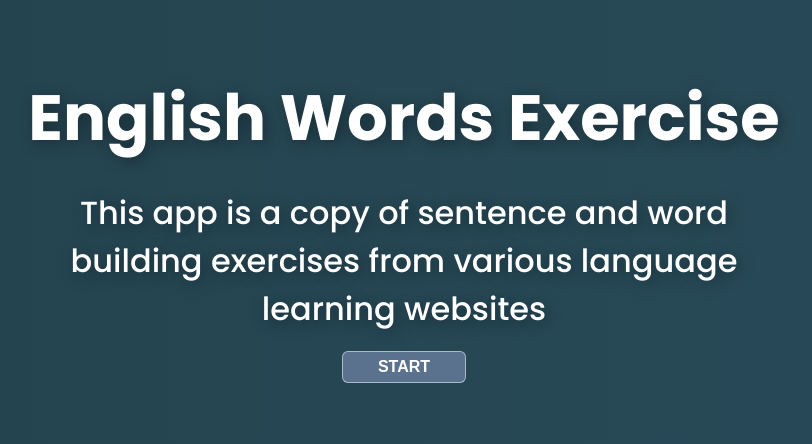
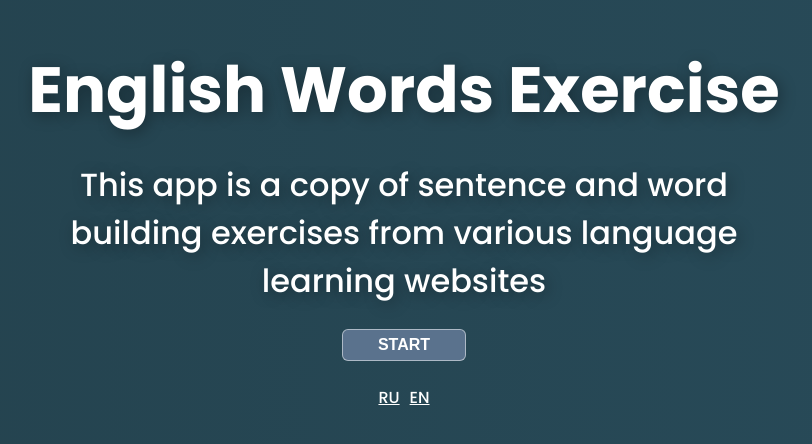
Before and after one commit to blurryfacebeat/EnglishWordsExercise, a Nuxt app: page /index in a window 1280 px wide. Shown: the part 174-618 px from the top of the page, without its empty margins (236-1048 px from the left). Built offline with nearby package versions, Linux system fonts and the light colour scheme.

Commit message:
feat: Add i18n configuration, locale switcher component, messages for landing page

```diff
--- /dev/null
+++ b/components/index-page/index-page-decorate-circle.vue
@@ -0,0 +1,51 @@
+<template>
+  <div ref="decorateCircleRef" class="landing-page__decorate-circle" />
+</template>
+
+<script lang="ts" setup>
+import { Ref } from 'vue';
+
+const decorateCircleRef: Ref<HTMLDivElement> = ref(null);
+const mouseMoveHandlerDispose: Ref<Function> = ref(null);
+const decorateCircleSize: Ref<string> = ref('100px');
+
+const mouseMoveHandlerWithDispose = () => {
+  const handlerFunction = (event: MouseEvent) => {
+    window.requestAnimationFrame(() => {
+      if (!decorateCircleRef.value.style.opacity) decorateCircleRef.value.style.opacity = '1';
+
+      decorateCircleRef.value.style.top = `${event.clientY - parseInt(decorateCircleSize.value, 10) / 2}px`;
+      decorateCircleRef.value.style.left = `${event.clientX - parseInt(decorateCircleSize.value, 10) / 2}px`;
+    });
+  };
+
+  document.addEventListener('mousemove', handlerFunction);
+
+  return () => document.removeEventListener('mousemove', handlerFunction);
+};
+
+onMounted(() => {
+  mouseMoveHandlerDispose.value = mouseMoveHandlerWithDispose();
+});
+
+onBeforeUnmount(() => {
+  mouseMoveHandlerDispose.value();
+});
+</script>
+
+<style lang="scss" scoped>
+.landing-page__decorate-circle {
+  position: absolute;
+  top: 0;
+  left: 0;
+  width: v-bind(decorateCircleSize);
+  height: v-bind(decorateCircleSize);
+  z-index: 1;
+
+  box-shadow: 0 0 100px 100px var(--blue-opacity-0-15);
+  background-color: var(--blue-opacity-0-15);
+  opacity: 0;
+  border-radius: 100%;
+  @include defaultTransition(all);
+}
+</style>
--- /dev/null
+++ b/components/index-page/index-page-locale-switcher.vue
@@ -0,0 +1,61 @@
+<template>
+  <div class="landing-page__locale-switcher">
+    <NuxtLink
+      v-for="[key, value] in Object.entries(I18N_LOCALE)"
+      :key="value"
+      :to="switchLocalePath(value)"
+      class="locale-switcher__item"
+      active-class="locale-switcher__item_active"
+    >
+      {{ key }}
+    </NuxtLink>
+  </div>
+</template>
+
+<script lang="ts" setup>
+import { I18N_LOCALE } from '~/i18n/i18n.types';
+
+const switchLocalePath = useSwitchLocalePath();
+</script>
+
+<style lang="scss" scoped>
+.landing-page__locale-switcher {
+  display: flex;
+  align-items: center;
+  justify-content: center;
+  gap: 10px;
+
+  .locale-switcher__item {
+    text-decoration: underline;
+    font-weight: var(--fw-meduim);
+    font-size: var(--fz-medium);
+
+    @include defaultTransition(all);
+
+    &_active {
+      opacity: 0.3;
+      cursor: default;
+
+      @media (any-hover: hover) {
+        &:hover {
+          opacity: 0.3 !important;
+        }
+      }
+
+      &:active {
+        opacity: 0.3 !important;
+      }
+    }
+
+    @media (any-hover: hover) {
+      &:hover {
+        opacity: 0.7;
+      }
+    }
+
+    &:active {
+      opacity: 0.5;
+    }
+  }
+}
+</style>
--- /dev/null
+++ b/i18n/en/index-page/index-page.ts
@@ -0,0 +1,4 @@
+export const enIndexPageMessages = {
+  titleMessage: 'This app is a copy of sentence and word building exercises from various language learning websites',
+  startButtonMessage: 'Start',
+};
--- /dev/null
+++ b/i18n/en/index.ts
@@ -0,0 +1,5 @@
+import { enIndexPageMessages } from '~/i18n/en/index-page/index-page';
+
+export const enMessages = {
+  index: enIndexPageMessages,
+};
--- /dev/null
+++ b/i18n/i18n.config.ts
@@ -0,0 +1,12 @@
+import { enMessages } from '~/i18n/en';
+import { ruMessages } from '~/i18n/ru';
+import { I18N_LOCALE } from '~/i18n/i18n.types';
+
+export default defineI18nConfig((nuxt) => ({
+  legacy: false,
+  locale: I18N_LOCALE.EN,
+  messages: {
+    en: enMessages,
+    ru: ruMessages,
+  },
+}));
--- /dev/null
+++ b/i18n/i18n.types.ts
@@ -0,0 +1,4 @@
+export enum I18N_LOCALE {
+  RU = 'ru',
+  EN = 'en',
+}
--- /dev/null
+++ b/i18n/ru/index-page/index.page.ts
@@ -0,0 +1,5 @@
+export const ruIndexPageMessages = {
+  titleMessage:
+    'Это приложение является копией упражнений по построению предложений и слов с различных веб-сайтов по изучению языков',
+  startButtonMessage: 'Начать',
+};
--- /dev/null
+++ b/i18n/ru/index.ts
@@ -0,0 +1,5 @@
+import { ruIndexPageMessages } from '~/i18n/ru/index-page/index.page';
+
+export const ruMessages = {
+  index: ruIndexPageMessages,
+};
--- a/nuxt.config.ts
+++ b/nuxt.config.ts
@@ -1,4 +1,6 @@
 // https://nuxt.com/docs/api/configuration/nuxt-config
+import { I18N_LOCALE } from './i18n/i18n.types';
+
 export default defineNuxtConfig({
   css: ['@/assets/styles/main.scss'],
 
@@ -27,4 +29,14 @@ export default defineNuxtConfig({
       },
     },
   },
+
+  pinia: {
+    autoImports: [['defineStore', 'definePiniaStore']],
+  },
+
+  i18n: {
+    locales: Object.values(I18N_LOCALE),
+    defaultLocale: I18N_LOCALE.EN,
+    vueI18n: './i18n/i18n.config.ts',
+  },
 });
--- a/pages/index/index.vue
+++ b/pages/index/index.vue
@@ -1,48 +1,32 @@
 <template>
   <div class="landing-page">
-    <div ref="decorateCircleRef" class="landing-page__decorate-circle" />
+    <index-page-decorate-circle />
 
     <div class="landing-page__wrapper">
       <h1 class="landing-page__title title-shadow">English Words Exercise</h1>
 
       <h3 class="landing-page__sub-title title-shadow">
-        This app is a copy of sentence and word building exercises from various language learning websites
+        {{ $t('index.titleMessage') }}
       </h3>
 
-      <base-button @click="$router.push('/sentence-page')" width="124px">Start</base-button>
+      <base-button @click="onStartButtonClick" width="124px">{{ $t('index.startButtonMessage') }}</base-button>
+
+      <index-page-locale-switcher />
     </div>
   </div>
 </template>
 
 <script lang="ts" setup>
-import { Ref } from 'vue';
+const localeRoute = useLocaleRoute();
 
-const decorateCircleRef: Ref<HTMLDivElement> = ref(null);
-const mouseMoveHandlerDispose: Ref<Function> = ref(null);
-const decorateCircleSize: Ref<string> = ref('100px');
+import IndexPageLocaleSwitcher from '~/components/index-page/index-page-locale-switcher.vue';
+import IndexPageDecorateCircle from '~/components/index-page/index-page-decorate-circle.vue';
 
-const mouseMoveHandlerWithDispose = () => {
-  const handlerFunction = (event: MouseEvent) => {
-    window.requestAnimationFrame(() => {
-      if (!decorateCircleRef.value.style.opacity) decorateCircleRef.value.style.opacity = '1';
+const onStartButtonClick = () => {
+  const route = localeRoute({ name: 'sentence-page' });
 
-      decorateCircleRef.value.style.top = `${event.clientY - parseInt(decorateCircleSize.value, 10) / 2}px`;
-      decorateCircleRef.value.style.left = `${event.clientX - parseInt(decorateCircleSize.value, 10) / 2}px`;
-    });
-  };
-
-  document.addEventListener('mousemove', handlerFunction);
-
-  return () => document.removeEventListener('mousemove', handlerFunction);
+  if (route) return navigateTo(route.fullPath);
 };
-
-onMounted(() => {
-  mouseMoveHandlerDispose.value = mouseMoveHandlerWithDispose();
-});
-
-onBeforeUnmount(() => {
-  mouseMoveHandlerDispose.value();
-});
 </script>
 
 <style lang="scss" scoped>
@@ -66,7 +50,6 @@ onBeforeUnmount(() => {
   justify-content: center;
   flex-direction: column;
 
-  cursor: none;
   background: linear-gradient(to right, var(--black-1), var(--blue-1), var(--blue-2));
   background-size: 600% 600%;
   animation: BgAnimate 20s ease infinite;
@@ -78,21 +61,7 @@ onBeforeUnmount(() => {
     justify-content: center;
     flex-direction: column;
     z-index: 2;
-  }
-
-  &__decorate-circle {
-    position: absolute;
-    top: 0;
-    left: 0;
-    width: v-bind(decorateCircleSize);
-    height: v-bind(decorateCircleSize);
-    z-index: 1;
-
-    box-shadow: 0 0 100px 100px var(--blue-opacity-0-15);
-    background-color: var(--blue-opacity-0-15);
-    opacity: 0;
-    border-radius: 100%;
-    @include defaultTransition(all);
+    gap: 24px;
   }
 
   .title-shadow {
@@ -100,14 +69,11 @@ onBeforeUnmount(() => {
   }
 
   &__title {
-    margin-bottom: 24px;
-
     font-size: var(--fz-big-title);
     font-weight: var(--fw-extra-bold);
   }
 
   &__sub-title {
-    margin-bottom: 18px;
     max-width: 700px;
     text-align: center;
 
--- a/tsconfig.json
+++ b/tsconfig.json
@@ -5,7 +5,7 @@
     "strict": true,
     "types": [
       "@nuxt/types",
-      "@nuxtjs/axios"
+      "@nuxtjs/i18n"
     ],
   }
 }
```
Also changed, not shown: 1 other file (tests, documents, lock files or other folders).
